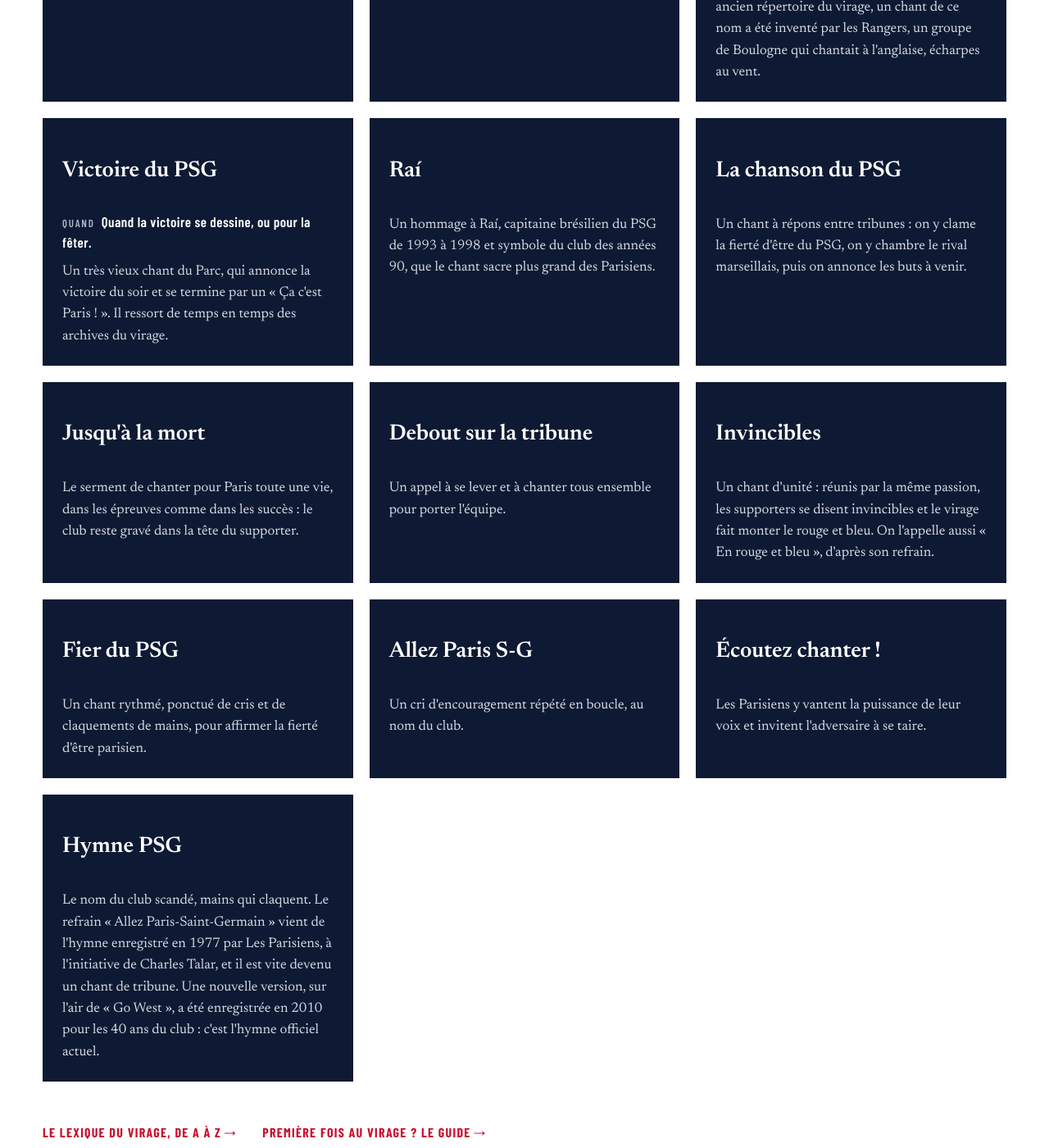
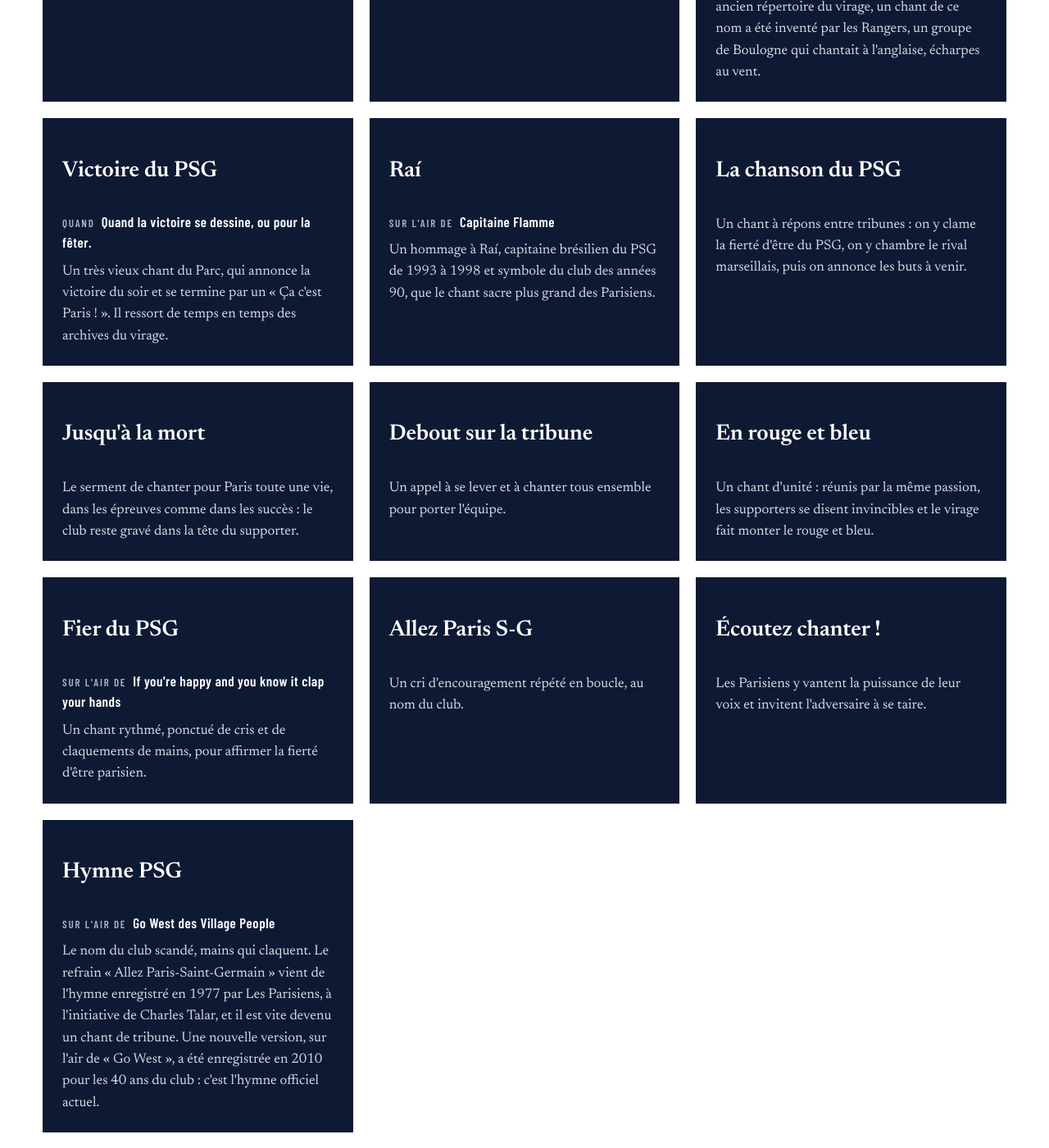
Before and after one commit to vudauteuil/vudauteuil.github.io, a Jekyll site: the page built from chants.html, in a window 1280 px wide and 1400 px high, scrolled down 1358 px. Shown: the whole window at 82% size. Built offline with Jekyll 4.4.1, drawn with Linux system fonts in a browser that asks for light colours; some of the changed text lies outside the part shown.

Commit message:
Update _data/chants.yml (via Pages CMS)

```diff
--- a/_data/chants.yml
+++ b/_data/chants.yml
@@ -13,67 +13,65 @@ chants:
     air: Milord d'Edith Piaf
     moment: Pour unir le Virage Auteuil
     histoire: Un classique du virage... intergénérationnel
-  - nom: "Paris dans la peau"
-    air: ""
-    moment: ""
-    histoire: "Un chant d'identité, celui des ultras que Paris rend fous et qui font résonner leur passion depuis le virage. Il finit en relance, sur des « Allez » repris par toute la tribune."
-  - nom: "Paris est magique"
-    air: ""
-    moment: "En échange entre les tribunes Auteuil et Boulogne."
-    histoire: "Plus un cri qu'une chanson : les deux virages du Parc se renvoient la phrase, puis se saluent l'un l'autre. Avec « Ici c'est Paris », c'est l'une des devises les plus célèbres du club. Le retour des ultras à Boulogne, en 2025, lui a rendu tout son sens."
-  - nom: "Pour toi PSG"
-    air: ""
-    moment: ""
-    histoire: "Un serment de fidélité totale : pour le club, le virage est prêt à tout donner."
-  - nom: "Où tu es nous sommes là"
-    air: ""
-    moment: ""
-    histoire: "La promesse de suivre Paris partout et pour toujours : où que joue l'équipe, le virage sera là, et elle ne sera jamais seule."
-  - nom: "Allez Paris !"
-    air: ""
-    moment: ""
-    histoire: "Un cri d'encouragement tout simple, pour pousser l'équipe."
-  - nom: "Fidèles à nos couleurs"
-    air: ""
-    moment: "Dans les moments difficiles, et à l'extérieur."
-    histoire: "La fierté des Parisiens réunis, loyaux aux couleurs du club quoi qu'il arrive. D'après un ancien répertoire du virage, un chant de ce nom a été inventé par les Rangers, un groupe de Boulogne qui chantait à l'anglaise, écharpes au vent."
-  - nom: "Victoire du PSG"
-    air: ""
-    moment: "Quand la victoire se dessine, ou pour la fêter."
-    histoire: "Un très vieux chant du Parc, qui annonce la victoire du soir et se termine par un « Ça c'est Paris ! ». Il ressort de temps en temps des archives du virage."
-  - nom: "Raí"
-    air: ""
-    moment: ""
-    histoire: "Un hommage à Raí, capitaine brésilien du PSG de 1993 à 1998 et symbole du club des années 90, que le chant sacre plus grand des Parisiens."
-  - nom: "La chanson du PSG"
-    air: ""
-    moment: ""
-    histoire: "Un chant à répons entre tribunes : on y clame la fierté d'être du PSG, on y chambre le rival marseillais, puis on annonce les buts à venir."
-  - nom: "Jusqu'à la mort"
-    air: ""
-    moment: ""
-    histoire: "Le serment de chanter pour Paris toute une vie, dans les épreuves comme dans les succès : le club reste gravé dans la tête du supporter."
-  - nom: "Debout sur la tribune"
-    air: ""
-    moment: ""
-    histoire: "Un appel à se lever et à chanter tous ensemble pour porter l'équipe."
-  - nom: "Invincibles"
-    air: ""
-    moment: ""
-    histoire: "Un chant d'unité : réunis par la même passion, les supporters se disent invincibles et le virage fait monter le rouge et bleu. On l'appelle aussi « En rouge et bleu », d'après son refrain."
-  - nom: "Fier du PSG"
-    air: ""
-    moment: ""
-    histoire: "Un chant rythmé, ponctué de cris et de claquements de mains, pour affirmer la fierté d'être parisien."
-  - nom: "Allez Paris S-G"
-    air: ""
-    moment: ""
-    histoire: "Un cri d'encouragement répété en boucle, au nom du club."
-  - nom: "Écoutez chanter !"
-    air: ""
-    moment: ""
-    histoire: "Les Parisiens y vantent la puissance de leur voix et invitent l'adversaire à se taire."
-  - nom: "Hymne PSG"
-    air: ""
-    moment: ""
-    histoire: "Le nom du club scandé, mains qui claquent. Le refrain « Allez Paris-Saint-Germain » vient de l'hymne enregistré en 1977 par Les Parisiens, à l'initiative de Charles Talar, et il est vite devenu un chant de tribune. Une nouvelle version, sur l'air de « Go West », a été enregistrée en 2010 pour les 40 ans du club : c'est l'hymne officiel actuel."
+  - nom: Paris dans la peau
+    histoire: Un chant d'identité, celui des ultras que Paris rend fous et qui font
+      résonner leur passion depuis le virage. Il finit en relance, sur des «
+      Allez » repris par toute la tribune.
+  - nom: Paris est magique
+    moment: En échange entre les tribunes Auteuil et Boulogne.
+    histoire: "Plus un cri qu'une chanson : les deux virages du Parc se renvoient la
+      phrase, puis se saluent l'un l'autre. Avec « Ici c'est Paris », c'est
+      l'une des devises les plus célèbres du club. Le retour des ultras à
+      Boulogne, en 2025, lui a rendu tout son sens."
+  - nom: Pour toi PSG
+    air: Por que te vas de Jeannette
+    histoire: "Un serment de fidélité totale : pour le club, le virage est prêt à
+      tout donner."
+  - nom: Où tu es nous sommes là
+    histoire: "La promesse de suivre Paris partout et pour toujours : où que joue
+      l'équipe, le virage sera là, et elle ne sera jamais seule."
+  - nom: Allez Paris !
+    histoire: Un cri d'encouragement tout simple, pour pousser l'équipe.
+  - nom: Fidèles à nos couleurs
+    moment: Dans les moments difficiles, et à l'extérieur.
+    histoire: La fierté des Parisiens réunis, loyaux aux couleurs du club quoi qu'il
+      arrive. D'après un ancien répertoire du virage, un chant de ce nom a été
+      inventé par les Rangers, un groupe de Boulogne qui chantait à l'anglaise,
+      écharpes au vent.
+  - nom: Victoire du PSG
+    moment: Quand la victoire se dessine, ou pour la fêter.
+    histoire: Un très vieux chant du Parc, qui annonce la victoire du soir et se
+      termine par un « Ça c'est Paris ! ». Il ressort de temps en temps des
+      archives du virage.
+  - nom: Raí
+    air: Capitaine Flamme
+    histoire: Un hommage à Raí, capitaine brésilien du PSG de 1993 à 1998 et symbole
+      du club des années 90, que le chant sacre plus grand des Parisiens.
+  - nom: La chanson du PSG
+    histoire: "Un chant à répons entre tribunes : on y clame la fierté d'être du
+      PSG, on y chambre le rival marseillais, puis on annonce les buts à venir."
+  - nom: Jusqu'à la mort
+    histoire: "Le serment de chanter pour Paris toute une vie, dans les épreuves
+      comme dans les succès : le club reste gravé dans la tête du supporter."
+  - nom: Debout sur la tribune
+    histoire: Un appel à se lever et à chanter tous ensemble pour porter l'équipe.
+  - nom: En rouge et bleu
+    histoire: "Un chant d'unité : réunis par la même passion, les supporters se
+      disent invincibles et le virage fait monter le rouge et bleu."
+  - nom: Fier du PSG
+    air: If you're happy and you know it clap your hands
+    histoire: Un chant rythmé, ponctué de cris et de claquements de mains, pour
+      affirmer la fierté d'être parisien.
+  - nom: Allez Paris S-G
+    histoire: Un cri d'encouragement répété en boucle, au nom du club.
+  - nom: Écoutez chanter !
+    histoire: Les Parisiens y vantent la puissance de leur voix et invitent
+      l'adversaire à se taire.
+  - nom: Hymne PSG
+    air: Go West des Village People
+    histoire: "Le nom du club scandé, mains qui claquent. Le refrain « Allez
+      Paris-Saint-Germain » vient de l'hymne enregistré en 1977 par Les
+      Parisiens, à l'initiative de Charles Talar, et il est vite devenu un chant
+      de tribune. Une nouvelle version, sur l'air de « Go West », a été
+      enregistrée en 2010 pour les 40 ans du club : c'est l'hymne officiel
+      actuel."
```
